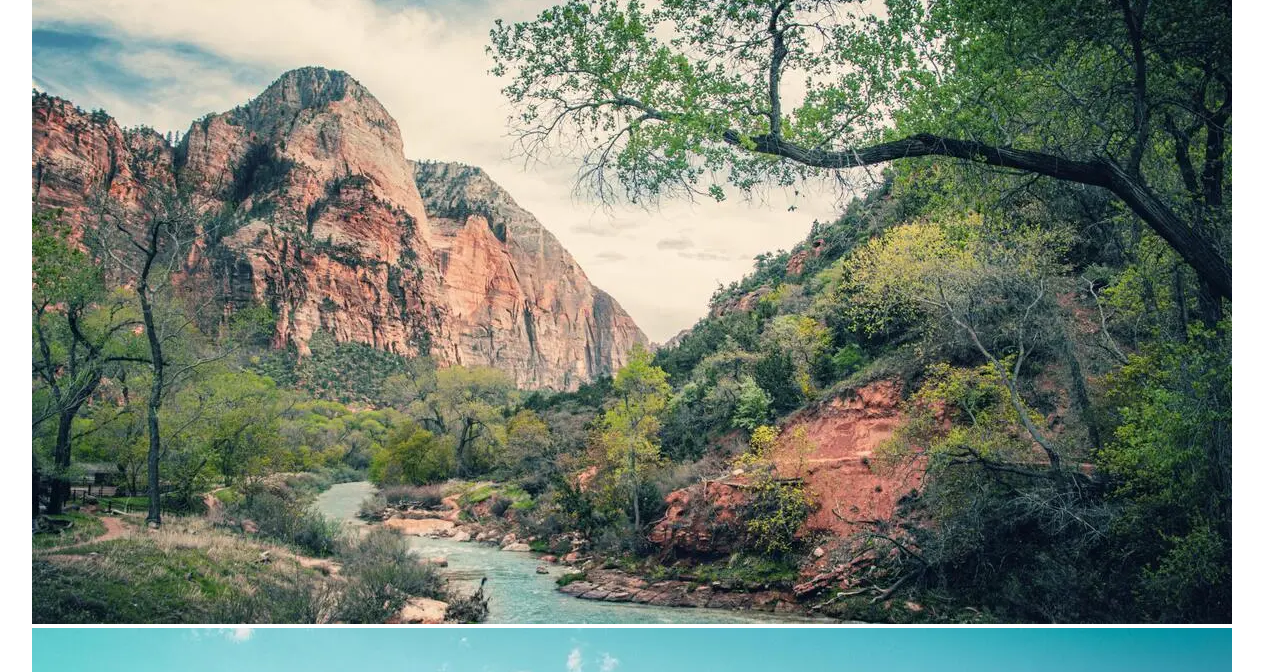
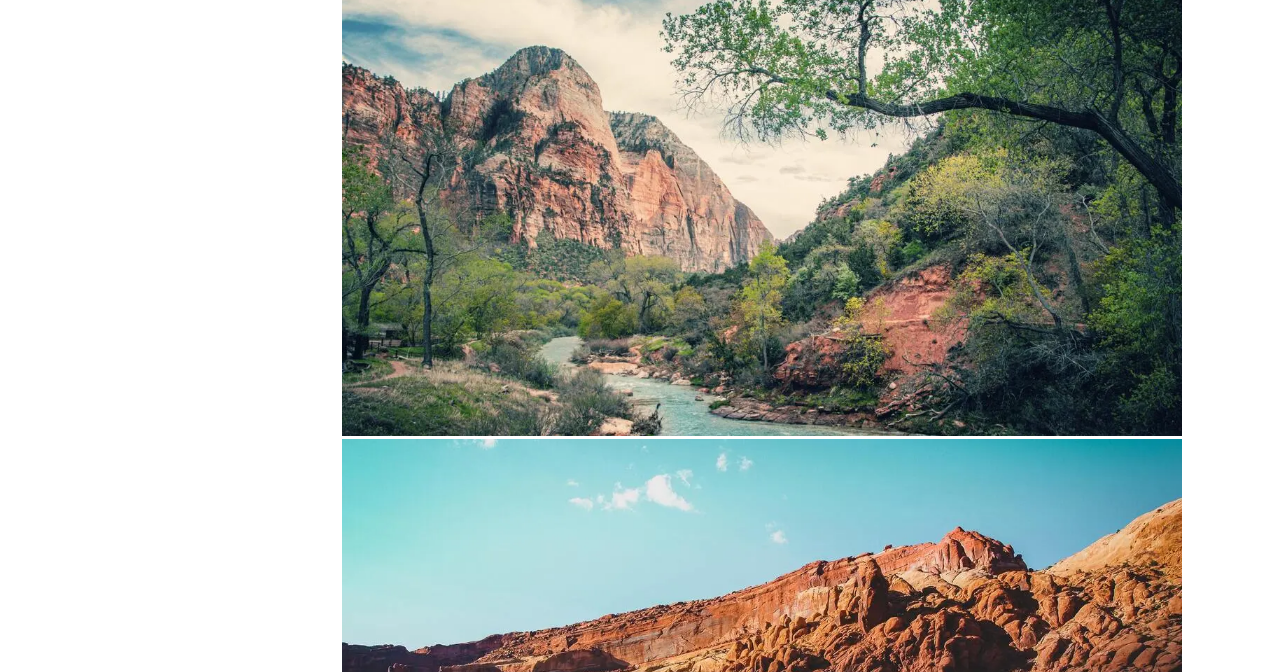
Before and after one commit to Nr1cha/wdd230, a plain HTML site: page chamber/discover.html in a window 1536 px wide. Shown: the part 112-784 px from the top of the page, without its empty margins (6-1269 px from the left). Drawn offline with Linux system fonts and the light colour scheme.

Commit message:
adding style to images

```diff
--- a/chamber/discover.html
+++ b/chamber/discover.html
@@ -10,13 +10,12 @@
     <link rel="stylesheet" href="styles/base.css">
     <link rel="stylesheet" href="styles/medium.css">
     <link rel="stylesheet" href="styles/large.css">
-    <script src="scripts/lazyload.js" defer></script>
 
 </head>
 
 <body>
+    <h1>Kaysville City</h1>
     <section class="pictures">
-        <h1>Kaysville City</h1>
         <!-- images need to be 300 x 400 pixels -->
         <picture> <img src="https://via.placeholder.com/300x400" data-src="images/picture-1.webp" alt=""> </picture>
         <picture> <img src="https://via.placeholder.com/300x400" data-src="images/picture-2.webp" alt=""> </picture>
@@ -24,6 +23,7 @@
         <picture> <img src="https://via.placeholder.com/300x400" data-src="images/picture-4.webp" alt=""> </picture>
         <picture> <img src="https://via.placeholder.com/300x400" data-src="images/picture-5.webp" alt=""> </picture>
     </section>
+    <script src="scripts/lazyload.js"></script>
 
 </body>
 
--- a/chamber/scripts/lazyload.js
+++ b/chamber/scripts/lazyload.js
@@ -9,8 +9,8 @@ function preloadImage(img) {
 }
 
 const imgOptions = {
-    threshhold: 0,
-    rootMargin: "0px 0px 200px 0px"
+    threshhold: .5,
+    rootMargin: "0px 0px 0px 0px"
 };
 
 console.log("is this working?");
--- a/chamber/styles/large.css
+++ b/chamber/styles/large.css
@@ -28,6 +28,19 @@
     margin-left: 10px;
     grid-template-columns: 1fr 1fr 1fr 1fr;
     grid-template-rows: auto;
+  }
+
+  .pictures {
+      display: grid;
+      grid-gap: 3px;
+      justify-items: center;
+  }
+
+  .pictures img {
+    display: block;
+    width: 70%;
+    margin-left: auto;
+    margin-right: auto;
   }
 
   .event {
--- a/chamber/styles/medium.css
+++ b/chamber/styles/medium.css
@@ -28,10 +28,25 @@
   .hero {
     grid-column: 1/4;
   }
+
   .hero img {
-    object-fit:cover;
+    object-fit: cover;
     height: 100%;
     width: 100%;
+  }
+
+  /* IMAGES */
+  .pictures {
+    display: grid;
+    grid-gap: 3px;
+    justify-items: center;
+  }
+
+  .pictures img {
+    display: block;
+    width: 70%;
+    margin-left: auto;
+    margin-right: auto;
   }
 
   .news {
```
